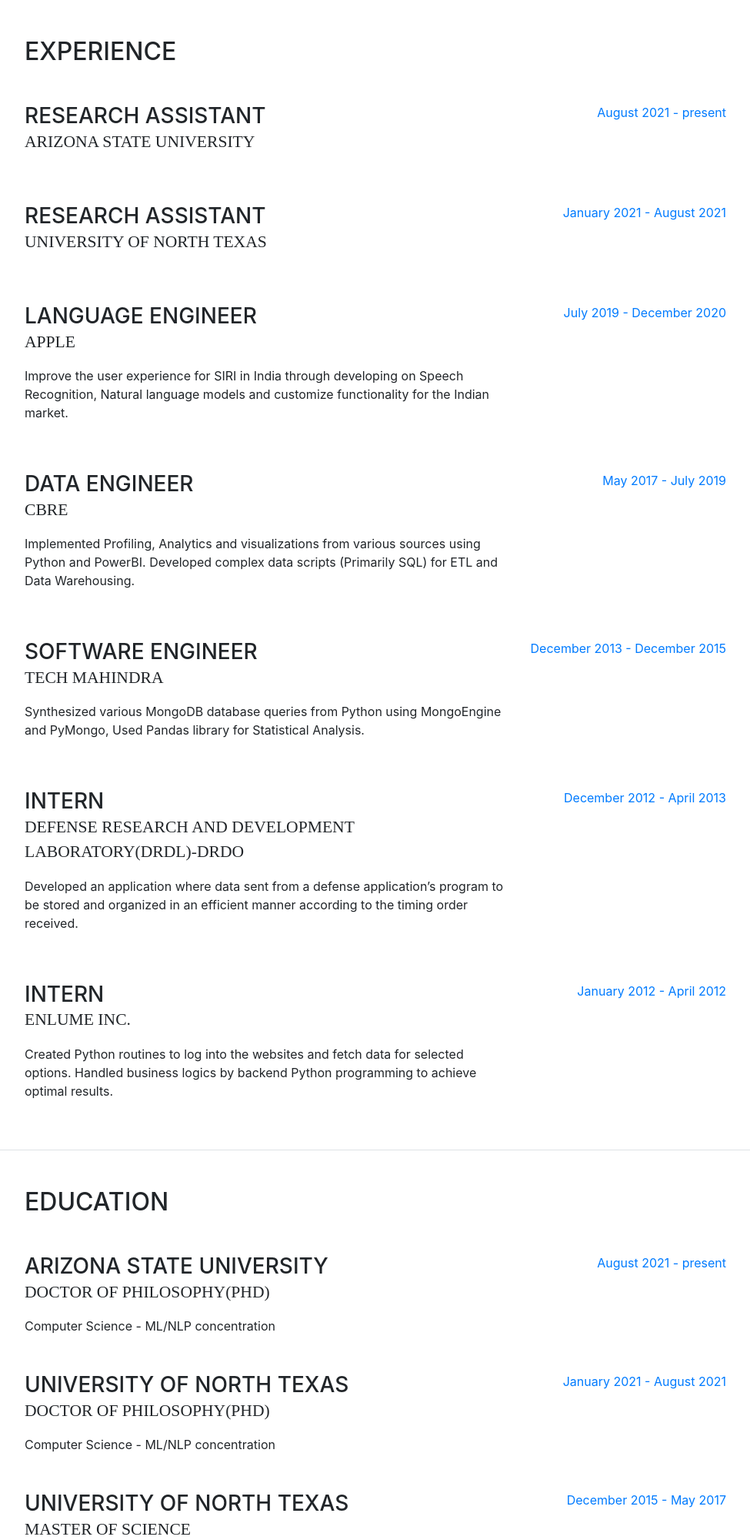
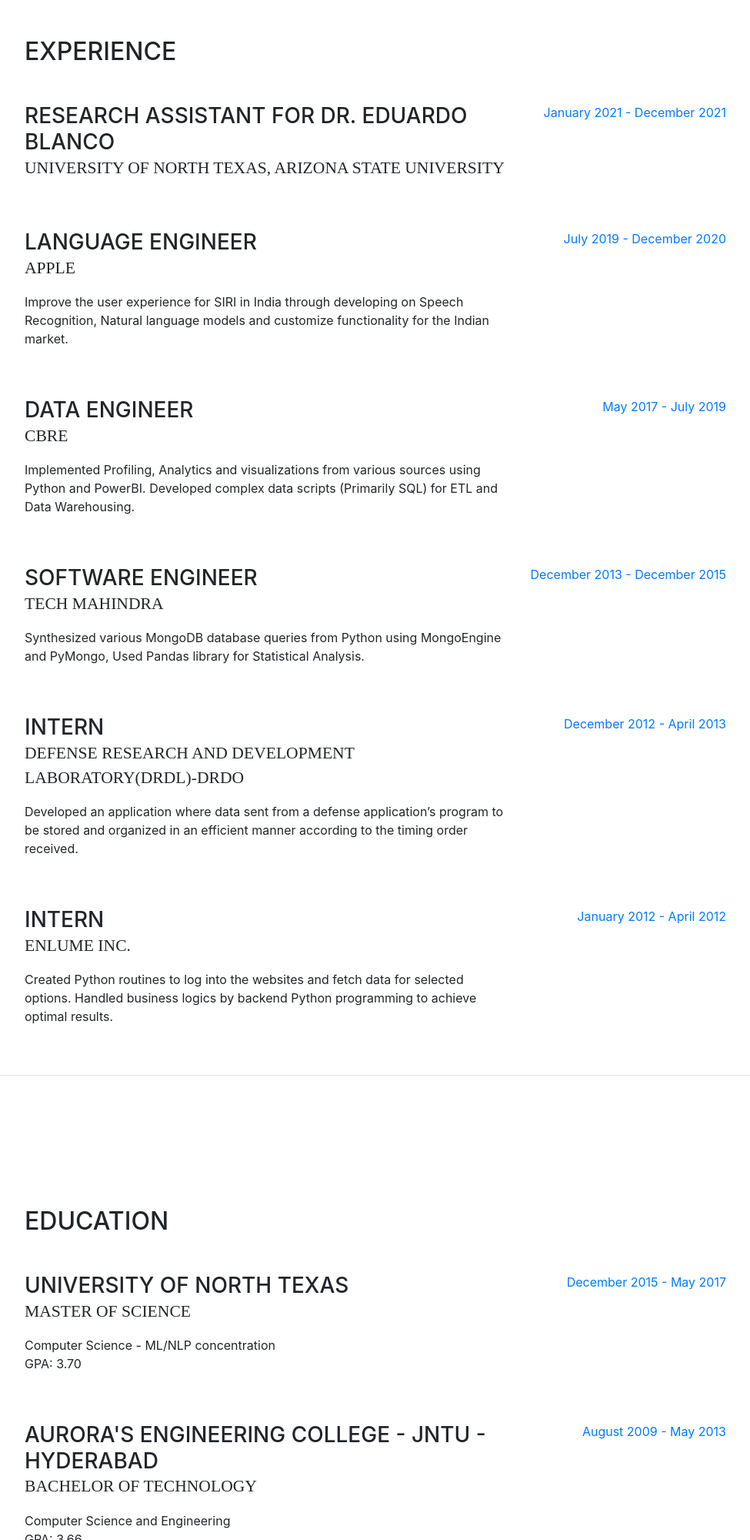
Before and after one commit to krishna-chaitanya-sanagavarapu/krishna-chaitanya-sanagavarapu.github.io, a website with bundled scripts: page index.html in a window 1280 px wide. Shown: the part 800-2800 px from the top of the page at 77% size, without its empty margins (288-1263 px from the left). Built offline with nearby package versions, Linux system fonts and the light colour scheme; a web font is replaced by a local one.

Commit message:
Update index.html

```diff
--- a/index.html
+++ b/index.html
@@ -120,7 +120,7 @@
           <div class="subheading mb-5">Denton, TX · +1 (940) 222-1277 ·
             <a href="mailto:krishnacsanagavarapu@gmail.com">krishnacsanagavarapu@gmail.com</a>
           </div>
-          <p class="mb-3">I am a <i>PhD Student and Research Assistant at <a href="https://cidse.engineering.asu.edu/graduate-computer-science/" target="_blank">Arizona State University</a></i>. My research interests are <i>Machine Learning, Natural Language Understanding and Generation</i>. I have 4+ years of professional experience in Analysis, Design, Development, Implementation, and testing of various stand-alone and client-server architecture-based enterprise application software in python. </p>
+          <p class="mb-3">I recently worked as a <i>Research Assistant at <a href="https://cidse.engineering.asu.edu/graduate-computer-science/" target="_blank">Arizona State University</a></i>. My research interests are <i>Machine Learning, Natural Language Understanding and Generation</i>. I have 5+ years of professional experience in Analysis, Design, Development, Implementation, and testing of various stand-alone and client-server architecture-based enterprise application software in python. </p>
           <p class="mb-3">My favourite movie character is Batman and favourite movie director is Christopher Nolan. I like photography and travelling. Scroll down to know more about me and do connect to me on... </p>
           <div>
             <ul class="list-inline list-social-icons mb-0">
@@ -166,21 +166,11 @@
 
           <div class="resume-item d-flex flex-column flex-md-row mb-5">
             <div class="resume-content mr-auto">
-              <h3 class="mb-0">Research Assistant</h3>
-              <div class="subheading mb-3">Arizona State University</div>
+              <h3 class="mb-0">Research Assistant for Dr. Eduardo Blanco</h3>
+              <div class="subheading mb-3">University of North Texas, Arizona State University</div>
             </div>
             <div class="resume-date text-md-right">
-              <span class="text-primary">August 2021 - present</span>
-            </div>
-          </div>
-
-          <div class="resume-item d-flex flex-column flex-md-row mb-5">
-            <div class="resume-content mr-auto">
-              <h3 class="mb-0">Research Assistant</h3>
-              <div class="subheading mb-3">University of North Texas</div>
-            </div>
-            <div class="resume-date text-md-right">
-              <span class="text-primary">January 2021 - August 2021</span>
+              <span class="text-primary">January 2021 - December 2021</span>
             </div>
           </div>
 
@@ -246,28 +236,6 @@
       <section class="resume-section p-3 p-lg-5 d-flex flex-column" id="education">
         <div class="my-auto">
           <h2 class="mb-5">Education</h2>
-
-          <div class="resume-item d-flex flex-column flex-md-row mb-5">
-            <div class="resume-content mr-auto">
-              <h3 class="mb-0">Arizona State University</h3>
-              <div class="subheading mb-3">Doctor of Philosophy(PhD)</div>
-              <div>Computer Science - ML/NLP concentration</div>
-            </div>
-            <div class="resume-date text-md-right">
-              <span class="text-primary">August 2021 - present</span>
-            </div>
-          </div>
-
-          <div class="resume-item d-flex flex-column flex-md-row mb-5">
-            <div class="resume-content mr-auto">
-              <h3 class="mb-0">University of North Texas</h3>
-              <div class="subheading mb-3">Doctor of Philosophy(PhD)</div>
-              <div>Computer Science - ML/NLP concentration</div>
-            </div>
-            <div class="resume-date text-md-right">
-              <span class="text-primary">January 2021 - August 2021</span>
-            </div>
-          </div>
 
           <div class="resume-item d-flex flex-column flex-md-row mb-5">
             <div class="resume-content mr-auto">
```
